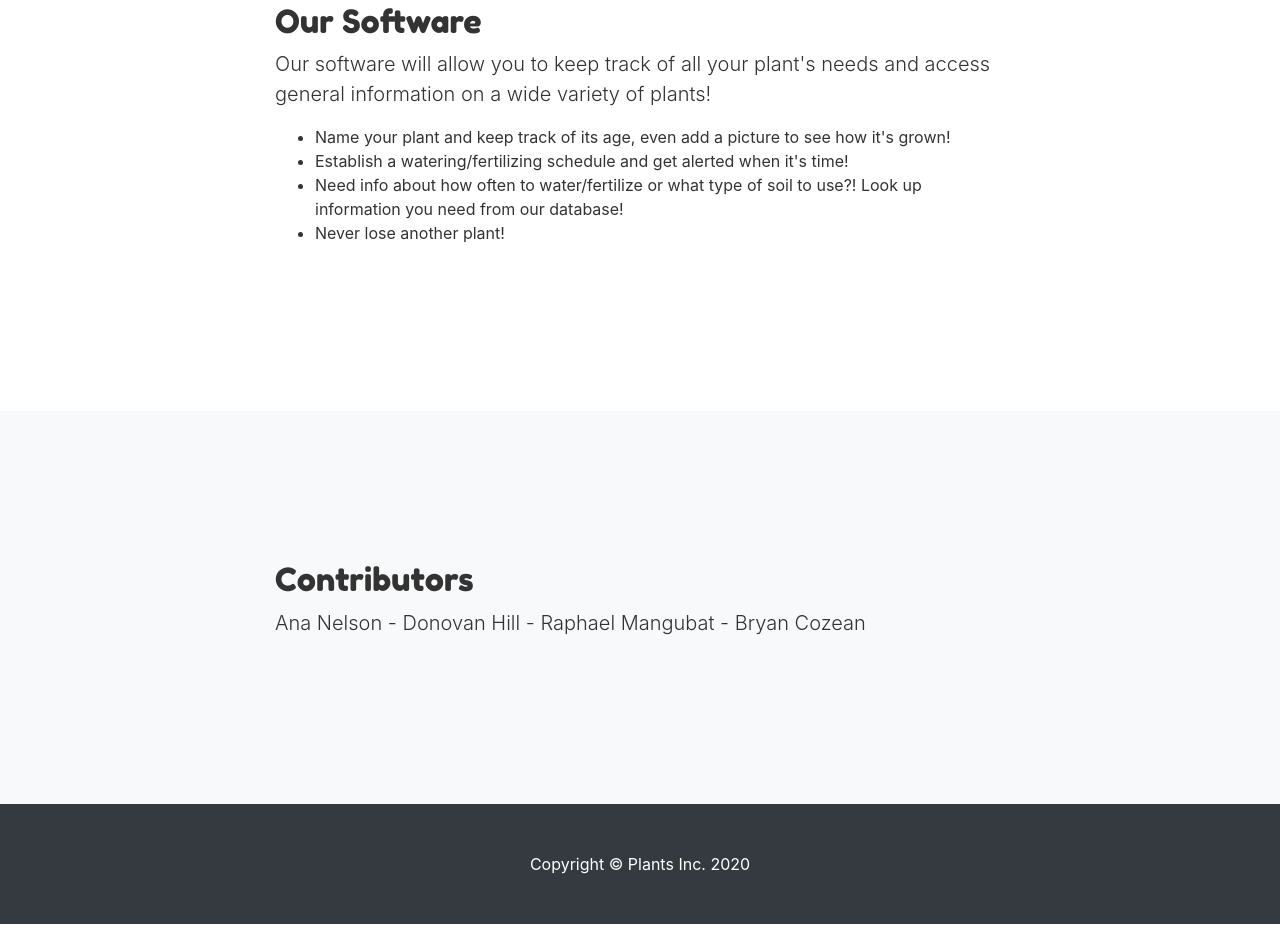
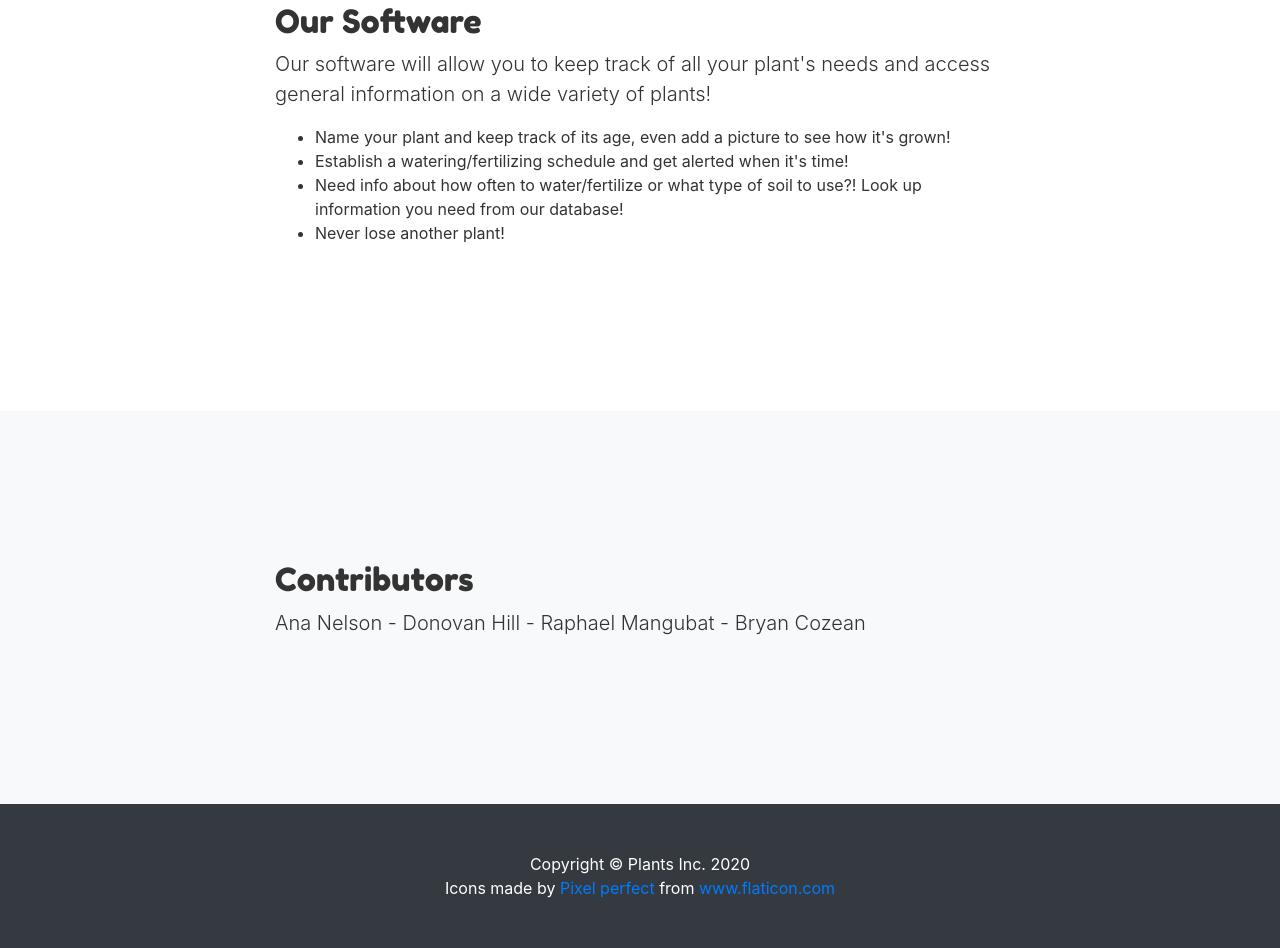
Before and after one commit to nelanab/planttracker, a website with bundled scripts: page index.html in a window 1280 px wide. Shown: the part 511-1459 px from the top of the page. Before the commit the page ends 1435 px from the top, so only its background shows below. Built offline with nearby package versions, Linux system fonts and the light colour scheme.

Commit message:
adding icon to company page

```diff
--- a/index.html
+++ b/index.html
@@ -9,6 +9,7 @@
   <meta name="author" content="">
 
   <title>Plants Inc. - Flora-Minder</title>
+  <link rel="icon" href="images/leaf.png">
 
   <!-- Bootstrap core CSS -->
   <link href="vendor/bootstrap/css/bootstrap.min.css" rel="stylesheet">
@@ -80,6 +81,7 @@
   <footer class="py-5 bg-dark">
     <div class="container">
       <p class="m-0 text-center text-white">Copyright &copy; Plants Inc. 2020</p>
+      <p class="m-0 text-center text-white">Icons made by <a href="https://www.flaticon.com/authors/pixel-perfect" title="Pixel perfect">Pixel perfect</a> from <a href="https://www.flaticon.com/" title="Flaticon">www.flaticon.com</a></p>
     </div>
     <!-- /.container -->
   </footer>
```
Also changed, not shown: images/leaf.png (added).
